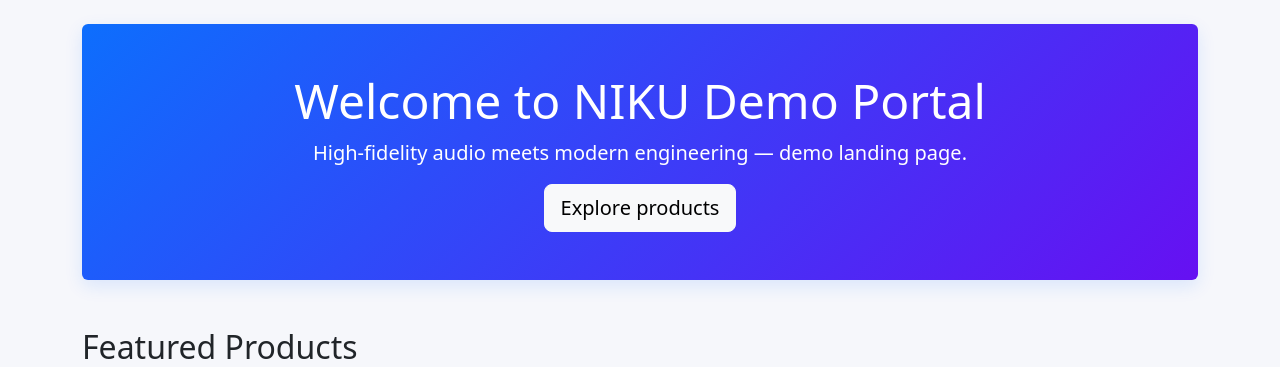
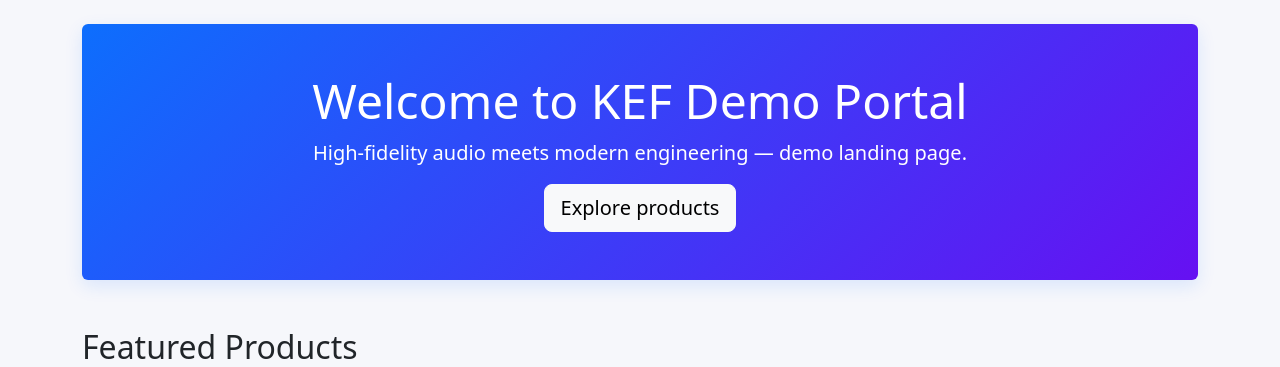
Before and after one commit to tamudeepak/kef-demo-portal, a Flask app: page / in a window 1280 px wide. Shown: the part 56-423 px from the top of the page. Run offline with Flask 3, Linux system fonts and the light colour scheme; some libraries are stand-ins or nearby versions.

Commit message:
commited

```diff
--- a/templates/base.html
+++ b/templates/base.html
@@ -3,7 +3,7 @@
 <head>
   <meta charset="utf-8">
   <meta name="viewport" content="width=device-width,initial-scale=1">
-  <title>KEFFFFFFFFFFFFF Demo Portal</title>
+  <title>KEF Demo Portal</title>
   <link href="https://cdn.jsdelivr.net/npm/bootstrap@5.3.2/dist/css/bootstrap.min.css" rel="stylesheet">
   <link rel="stylesheet" href="{{ url_for('static', filename='css/styles.css') }}">
 </head>
--- a/templates/index.html
+++ b/templates/index.html
@@ -1,7 +1,7 @@
 {% extends "base.html" %}
 {% block content %}
 <section class="hero text-white text-center p-5 rounded" style="background: linear-gradient(135deg,#0d6efd,#6610f2);">
-  <h1 class="display-5">Welcome to NIKU Demo Portal</h1>
+  <h1 class="display-5">Welcome to KEF Demo Portal</h1>
   <p class="lead">High-fidelity audio meets modern engineering — demo landing page.</p>
   <a href="#featured" class="btn btn-light btn-lg">Explore products</a>
 </section>
```
